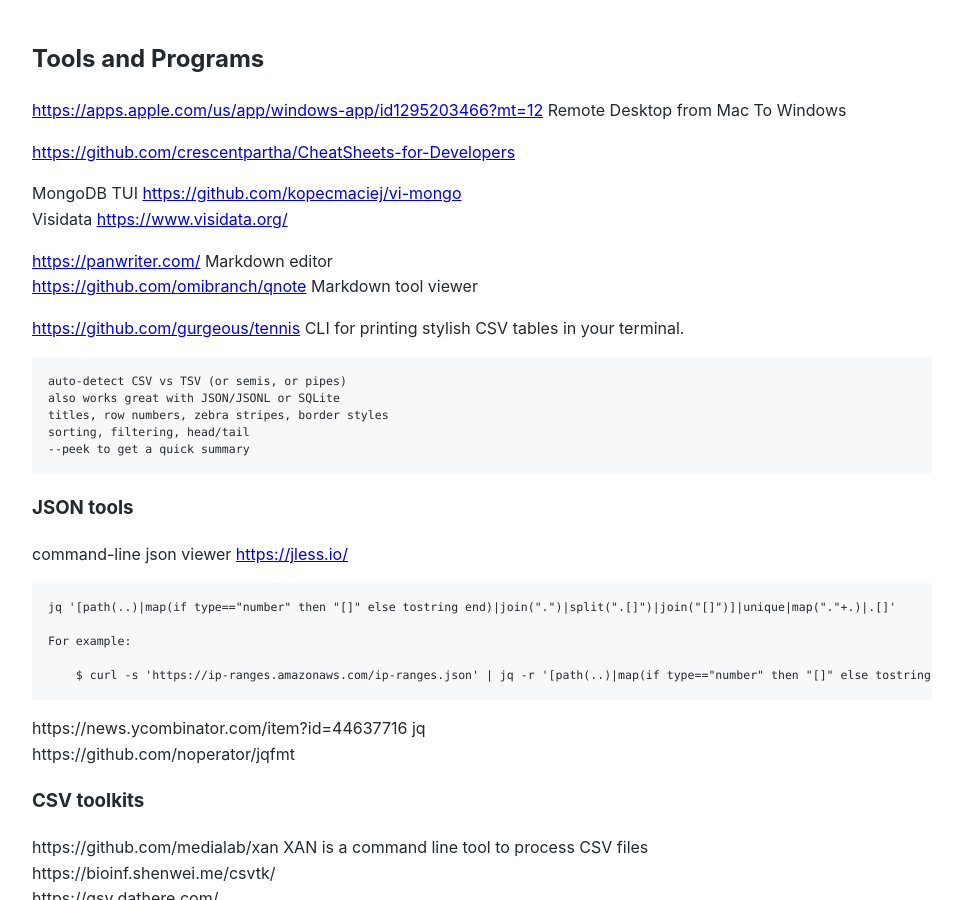
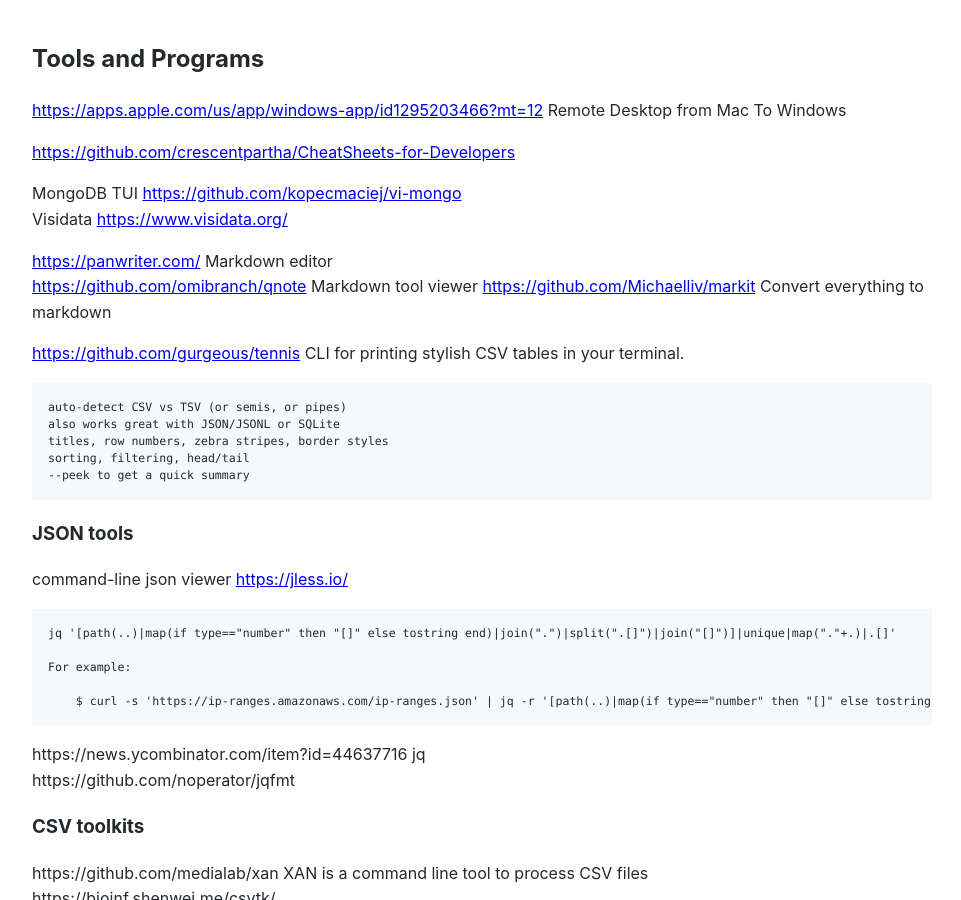
Before and after one commit to Michael-Lubinsky/michael-lubinsky.github.com, a Jekyll site: the page built from linux/programs.md, in a window 1280 px wide and 900 px high. Shown: the whole window, without its empty margins (158-1119 px from the left). Built offline with Jekyll 4.4.1, drawn with Linux system fonts in a browser that asks for light colours; our own code applies the rules of GitHub Pages for plain Markdown files.

Commit message:
Update programs.md

````diff
--- a/linux/programs.md
+++ b/linux/programs.md
@@ -9,6 +9,7 @@
 
 <https://panwriter.com/> Markdown editor
 <https://github.com/omibranch/qnote> Markdown tool viewer
+<https://github.com/Michaelliv/markit> Convert everything to markdown
 
 <https://github.com/gurgeous/tennis>  CLI for printing stylish CSV tables in your terminal.
 ```
````
